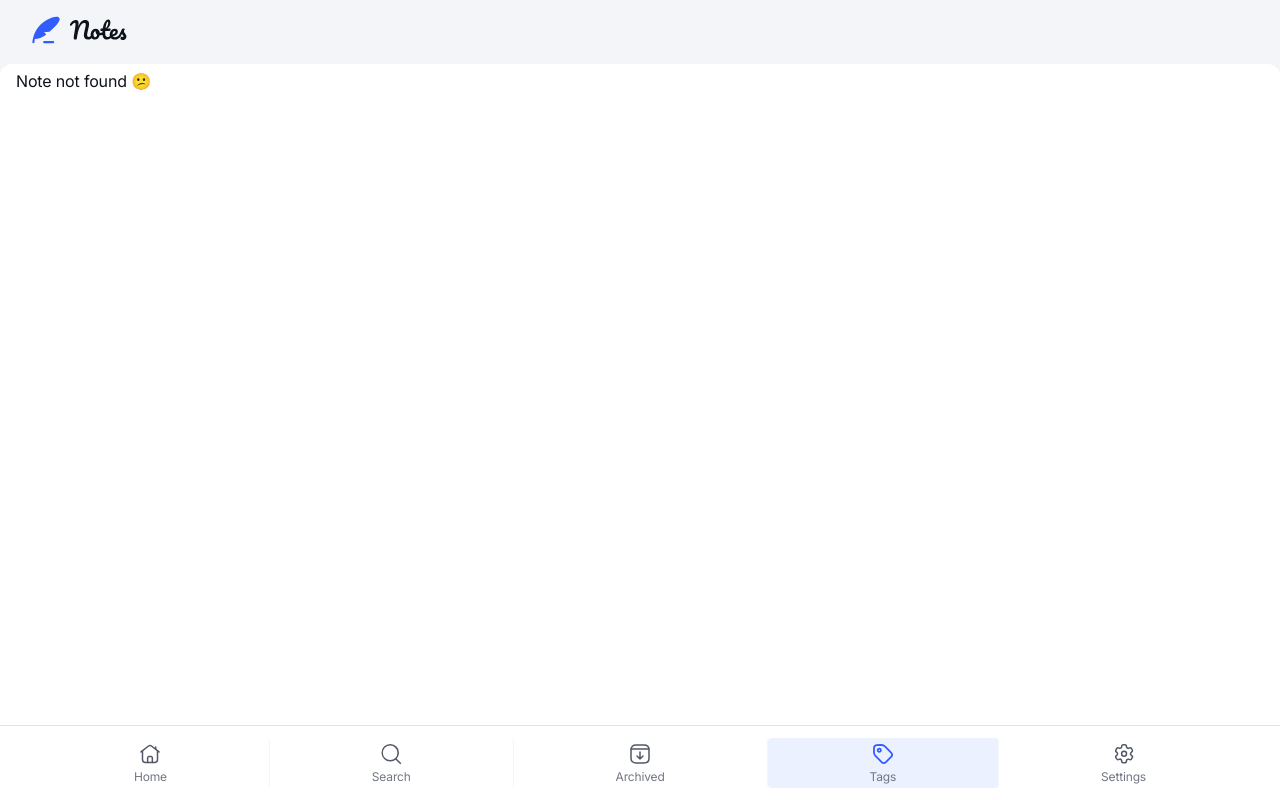
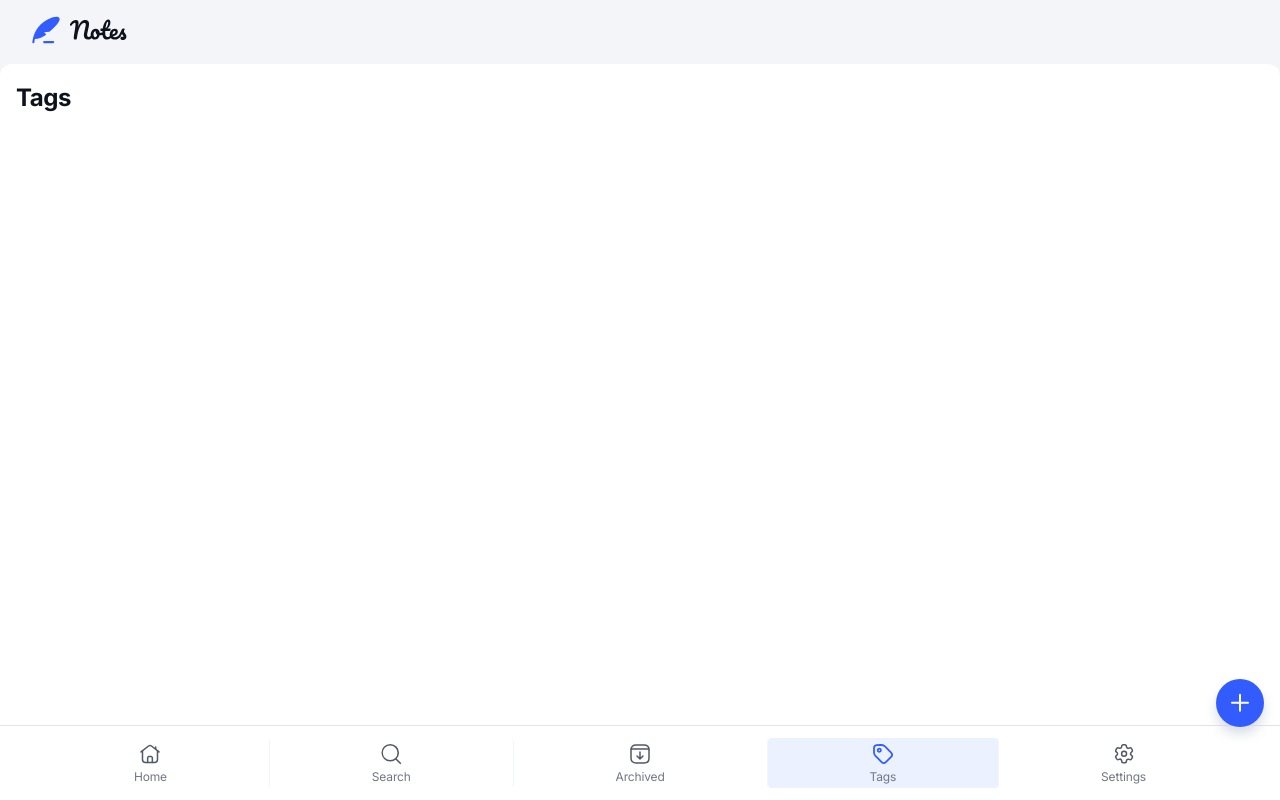
Before and after one commit to vicaleksa/note-taking-web-app, a React app: page /tags in a window 1280 px wide. Before the commit this address had no page. Built offline with nearby package versions, Linux system fonts and the light colour scheme.

Commit message:
add tags page

```diff
--- a/src/index.tsx
+++ b/src/index.tsx
@@ -18,6 +18,7 @@ function App() {
                     <Route path="/new-note" element={<NoteDetail create />} />
                     <Route path="/archive" element={<Notes archived />} />
                     <Route path="/archive/:id" element={<NoteDetail archived />} />
+                    <Route path="/tags" element={<Notes tags />} />
                 </Route>
             </Routes>
         </BrowserRouter>
--- a/src/pages/Notes/index.tsx
+++ b/src/pages/Notes/index.tsx
@@ -5,17 +5,34 @@ import styles from './style.module.css';
 import FAB from '../../components/FloatingActionButton';
 import Alert from '../../components/Alert';
 import getNotesFromStorage from '../../utils/getNotesFromStorage';
+import TagsList from './TagsList';
 
 interface NoteProps {
-    archived?: boolean;
+    archived?: boolean,
+    tags?: boolean,
 }
 
-export default function Notes({ archived }: NoteProps) {
+export default function Notes({ archived, tags }: NoteProps) {
     const storageNotes = getNotesFromStorage();
-    const notArchivedNotes = storageNotes.filter((note) => !note.isArchived);
-    const archivedNotes = storageNotes.filter((note) => note.isArchived);
-    const notes = archived ? archivedNotes : notArchivedNotes;
+    const notes = storageNotes.filter((note) => note.isArchived === Boolean(archived));
 
+    const tagSet = new Set<string>();
+    storageNotes.forEach((note) => {
+        note.tags.forEach((tag) => tagSet.add(tag));
+    });
+    const notesTags = Array.from(tagSet);
+
+    const getTitle = () => {
+        if (archived) {
+            return 'Archived Notes';
+        }
+        if (tags) {
+            return 'Tags';
+        }
+        return 'All Notes';
+    };
+
+    const renderContent = () => {
         const notesElements = notes.map((note) => (
             <Fragment key={note.id}>
                 <Link to={note.id}>
@@ -29,24 +46,31 @@ export default function Notes({ archived }: NoteProps) {
             </Fragment>
         ));
 
+        if (tags) {
+            return <TagsList tags={notesTags} />;
+        }
+        if (notes.length > 0) {
+            return notesElements;
+        }
+        return (
+            <Alert
+                text={archived
+                    ? 'No notes have been archived yet. Move notes here for safekeeping, or create a new note.'
+                    : 'You don’t have any notes yet. Start a new note to capture your thoughts and ideas.'}
+            />
+        );
+    };
+
     return (
         <>
-            <h1 className={styles.title}>{archived ? 'Archived Notes' : 'All Notes'}</h1>
+            <h1 className={styles.title}>{getTitle()}</h1>
             {archived && (
                 <p className={styles.description}>
                     All your archived notes are stored here.
                     You can restore or delete them anytime.
                 </p>
             )}
-            {notesElements.length > 0
-                ? notesElements
-                : (
-                    <Alert
-                        text={archived
-                            ? 'No notes have been archived yet. Move notes here for safekeeping, or create a new note.'
-                            : 'You don’t have any notes yet. Start a new note to capture your thoughts and ideas.'}
-                    />
-                )}
+            {renderContent()}
             <FAB
                 size="small"
                 ariaLabel="Create a new note"
```
Lines whose indentation alone changed are shown as unchanged.
